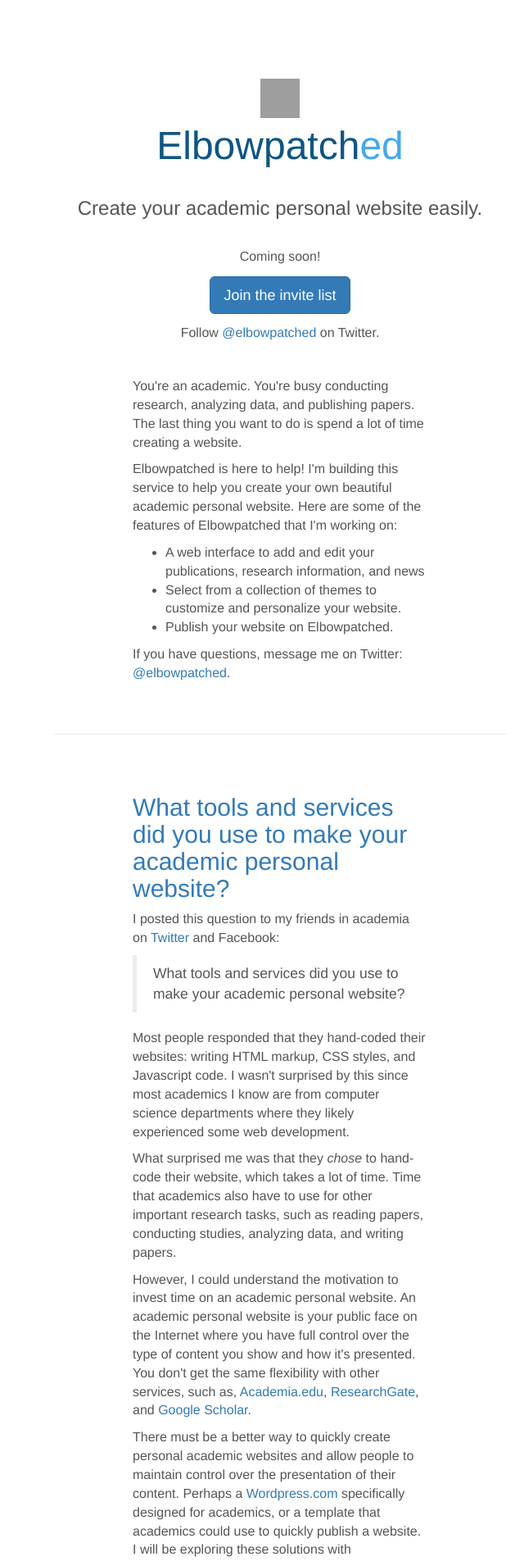
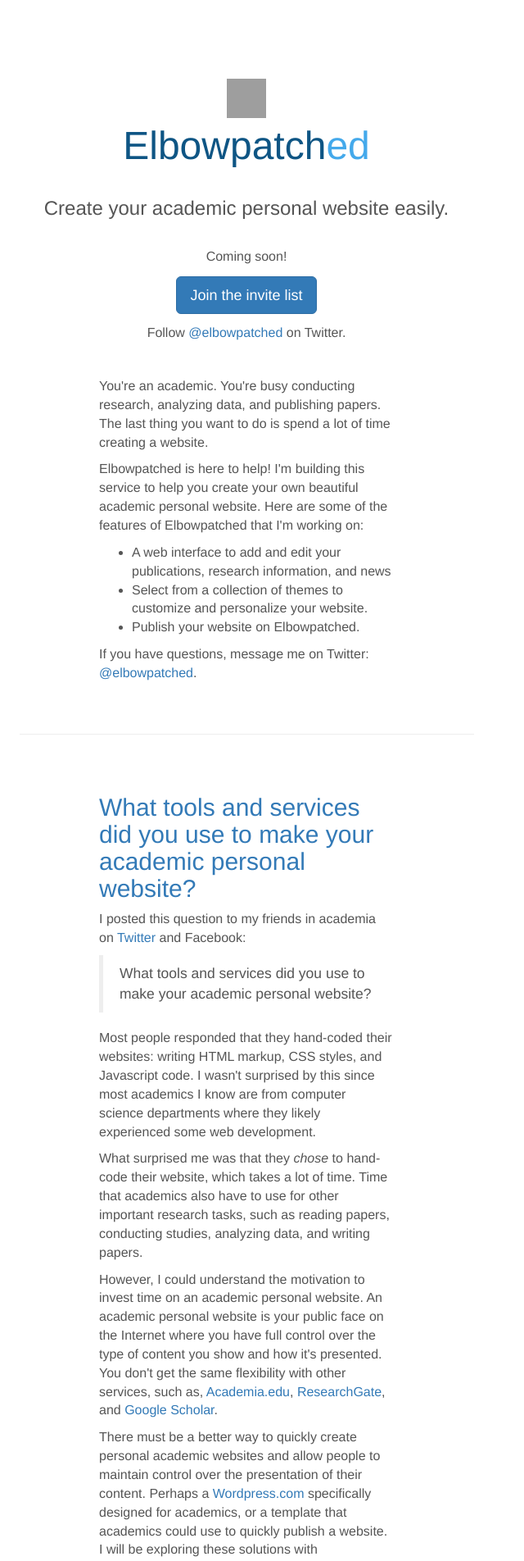
Before and after one commit to ianli/elbowpatched.com, a Jekyll site: the page built from index.html, in a window 1280 px wide. Shown: the top 1904 px of the page at 82% size, without its empty margins (339-979 px from the left). Built offline with Jekyll 4.4.1, drawn with Linux system fonts in a browser that asks for light colours; nearby versions of some CDN libraries; comment, search, counter and statistics services are not loaded; grey boxes are pictures that could not be loaded.

Commit message:
Removed margin from the side of body

```diff
--- a/_layouts/default.html
+++ b/_layouts/default.html
@@ -11,7 +11,7 @@
 
   <style>
     body {
-      margin:96px;
+      margin:96px 0;
       color:#555;
       background-color:#fff;
       font-size:16px;
```
